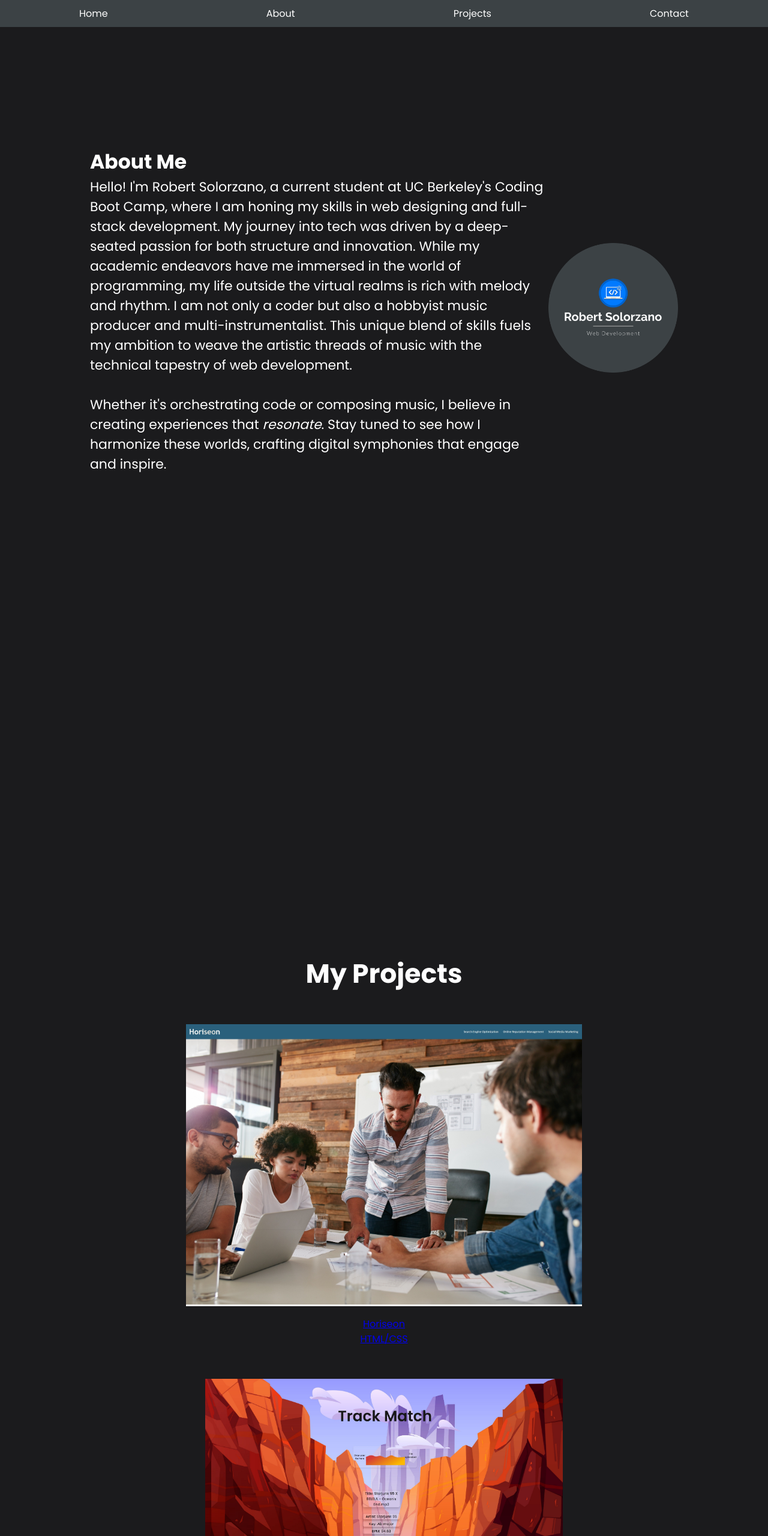
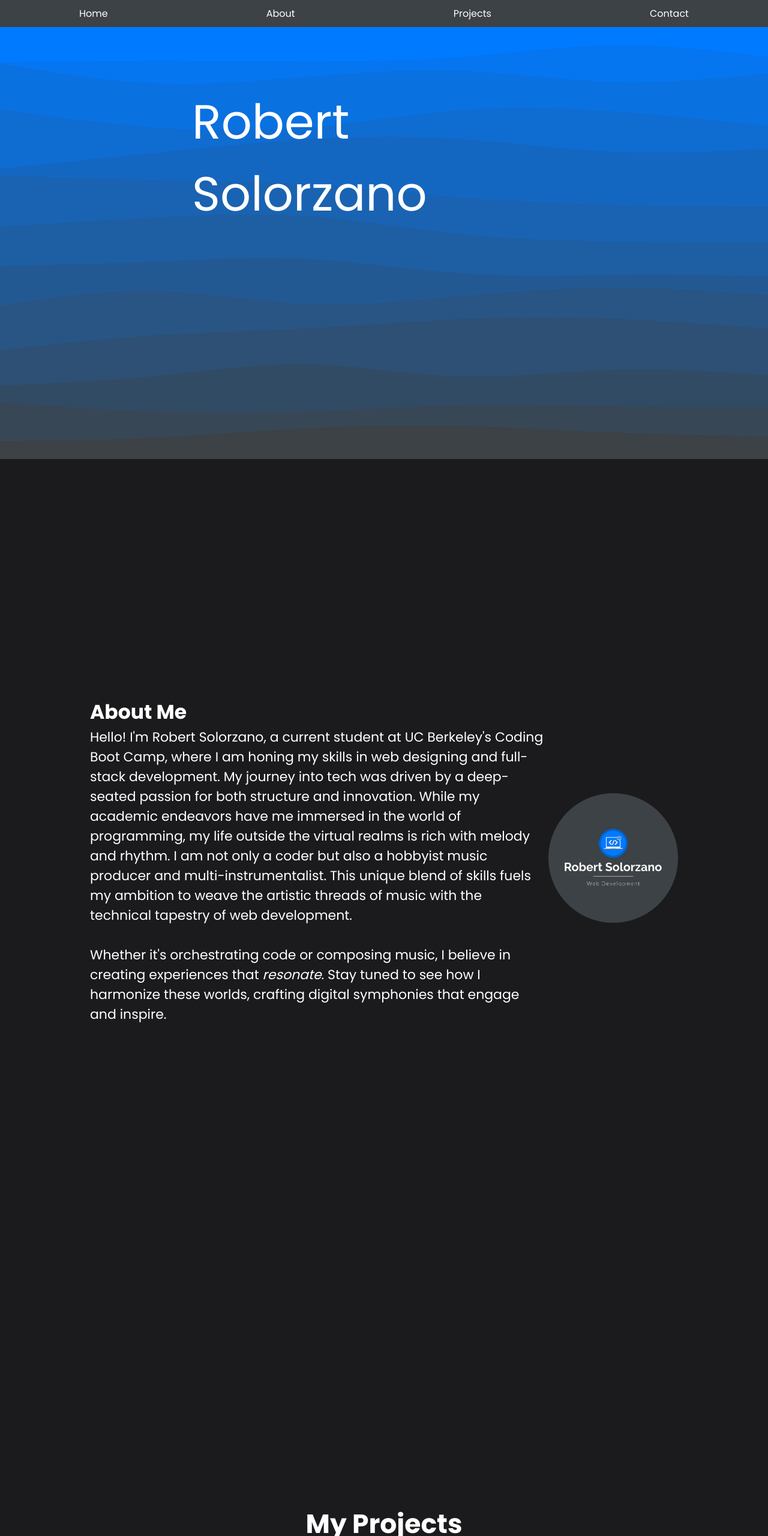
Before and after one commit to robertsolorzano/Portfolio, a plain HTML site: page index.html in a window 1280 px wide. Shown: the top 2560 px of the page at 60% size. Drawn offline with Linux system fonts and the light colour scheme.

Commit message:
added bg svg art, adjusted margins

```diff
--- a/assets/style.css
+++ b/assets/style.css
@@ -15,7 +15,31 @@ body {
     color: #fff;
 }
 
+.svg-bg {
+    position: relative;
+}
+
+.svg-section {
+    position: relative;
+}
+
+.svg-text {
+    font-size: 80px;
+    font-weight: normal;
+    position: absolute;
+    top: 30%;
+    left: 50%;
+    transform: translate(-50%, -50%);
+}
+
+.svg-img {
+    width: 100%;
+    height: auto;
+}
+
 /*Code for adjusting NavBar */
+
+
 nav{
     background-color: #3C4245;
     padding: 10px 0;
@@ -48,7 +72,7 @@ nav{
 
 .header-and-about{
     display: flex;
-    margin-top: 50px;
+    margin-top: 240px;
     margin-bottom: 650px;
     padding: 150px;
     font-size: 22px;
@@ -72,14 +96,17 @@ nav{
 /*Code for adjusting Project img/links */
 
 .projects {
-    text-align: center
+    text-align: center;
 }
 .h2-projects {
+    padding-top: 200px;
+    margin-top: -200px;
     font-size: 44px;
-    margin-bottom: 20px;
 }
 
+
 .image-container {
+    position: relative;
     display: flex;
     justify-content: space-around;
     flex-wrap: wrap;
@@ -88,16 +115,17 @@ nav{
     padding: 20px, 0;
 }
 
+
 .flex-box-images {
-    margin: 5px;
-    padding: 5px;
+    margin: 0px;
+    padding: 0px;
     height: 40vh;
     width: auto;
 }
 
 .flex-box-images2 {
-    margin: 5px;
-    padding: 5px;
+    margin-top: 50px;
+    padding: 0px;
     height: 60vh;
     width: auto;
 }
@@ -105,15 +133,36 @@ nav{
 .image-container a{
     position: relative;
     flex: 1;
-    transition: border-color 0.3s;
+    transition: transform 0.3s ease-in-out, box-shadow 0.3s ease-in-out;
     border: 2px solid transparent;
     border-radius: 10px;
-    margin: 20px;
+    margin-bottom: 300px;
 }
 
 .image-container a:hover {
-    border-color: #007AFF;
+    transform: scale(1.05);
+    box-shadow: 0 4px 8px rgba(0, 0, 0, 0.2);
 }
+
+.overlay-text {
+    color: #1b1b1d;
+    position: absolute;
+    bottom: 80px;
+    left: 10px;
+    padding: 5px 10px;
+
+
+}
+
+.overlay-text2 {
+    color: #1b1b1d;
+    position: absolute;
+    bottom: 60px;
+    left: 10px;
+    padding: 5px 10px;
+
+}
+
 
 
 /*Code for adjusting Footer logos */
--- a/index.html
+++ b/index.html
@@ -10,14 +10,25 @@
 
     <nav class="navbar">
         <ul class="nav-links">
-            <li class="link"><a href="#">Home</a></li>
-            <li class="link"><a href="#">About</a></li>
-            <li class="link"><a href="#">Projects</a></li>
-            <li class="link"><a href="#">Contact</a></li>
+            <li class="link"><a href="#home">Home</a></li>
+            <li class="link"><a href="#about">About</a></li>
+            <li class="link"><a href="#projects">Projects</a></li>
+            <li class="link"><a href="#contact">Contact</a></li>
         </ul>
     </nav>
 
-    <header class="header-and-about">
+    <main class="svg-bg">
+
+        <section class="svg-section">
+            <h1 class="svg-text">Robert Solorzano</h1>
+                <img class="svg-img" src="assets/images/svg-bg.png" alt="svg-bg">
+
+        </section>
+
+    </main>
+
+
+    <header id="about" class="header-and-about">
     <section class="about-me">
 
         <h2>About Me</h2>
@@ -39,7 +50,7 @@
 
     </header>
 
-    <article class="projects">
+    <article id="projects" class="projects">
         <h2 class="h2-projects">My Projects</h2>
 
         <figure>
@@ -63,7 +74,7 @@
                     </p>
                 </a>
 
-                <a href="">
+                <a href="https://robertsolorzano.github.io/prework-study-guide/">
                     <img class="flex-box-images" src="assets/images/Prework-Preview.png" alt="project-image-3">
                     <p class="overlay-text">Prework Study Guide
                     </p>
@@ -81,7 +92,7 @@
 
 
     <!--Some contacts are placeholders nested in list tags untill i can figure out how to prompt email or call-->
-    <footer class="footer-bar">
+    <footer id="contact" class="footer-bar">
 
         <ul class="contact-list-text">
             <li>510.731.4674</li>
```
Also changed, not shown: app.js (deleted), assets/images/svg-bg.png (added).
